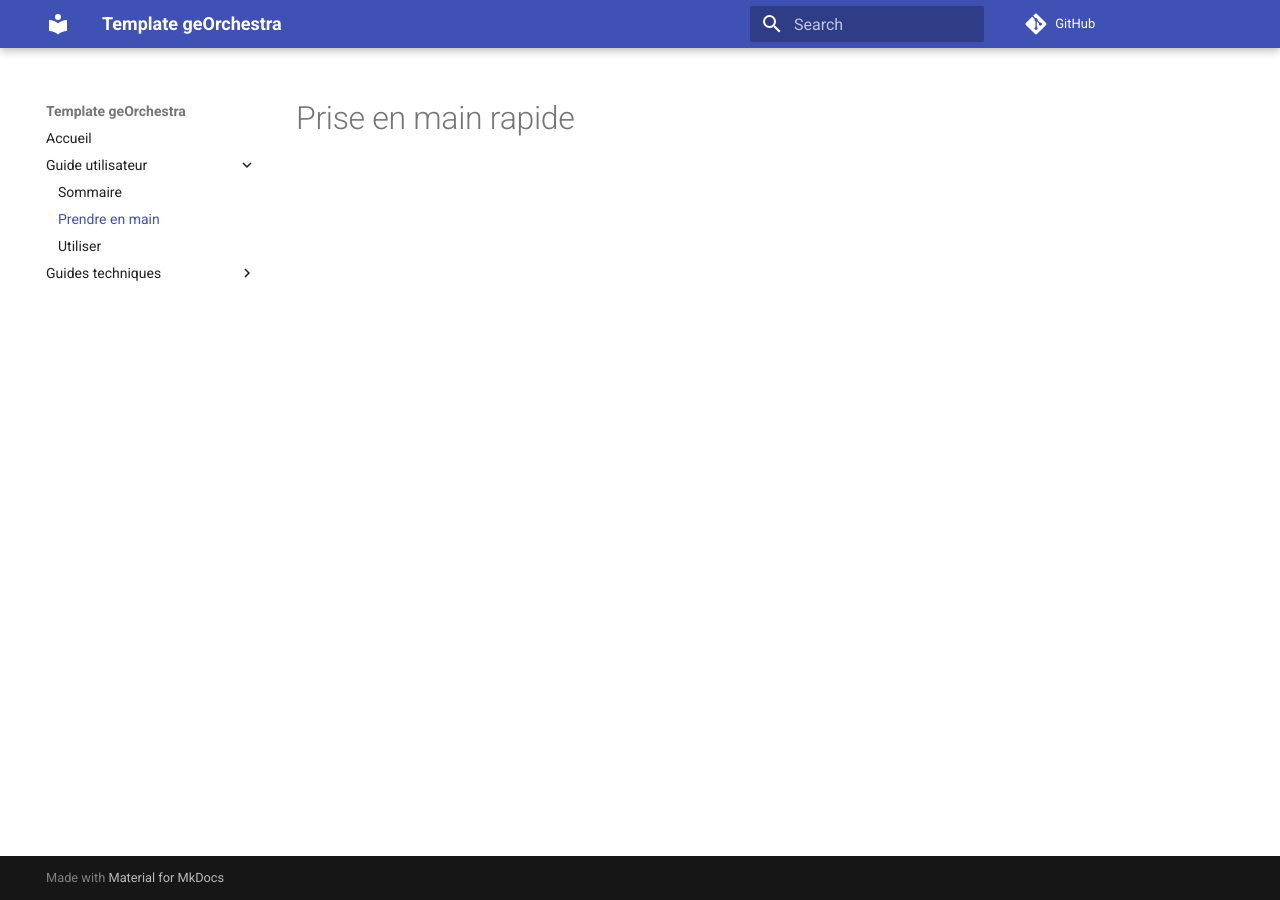
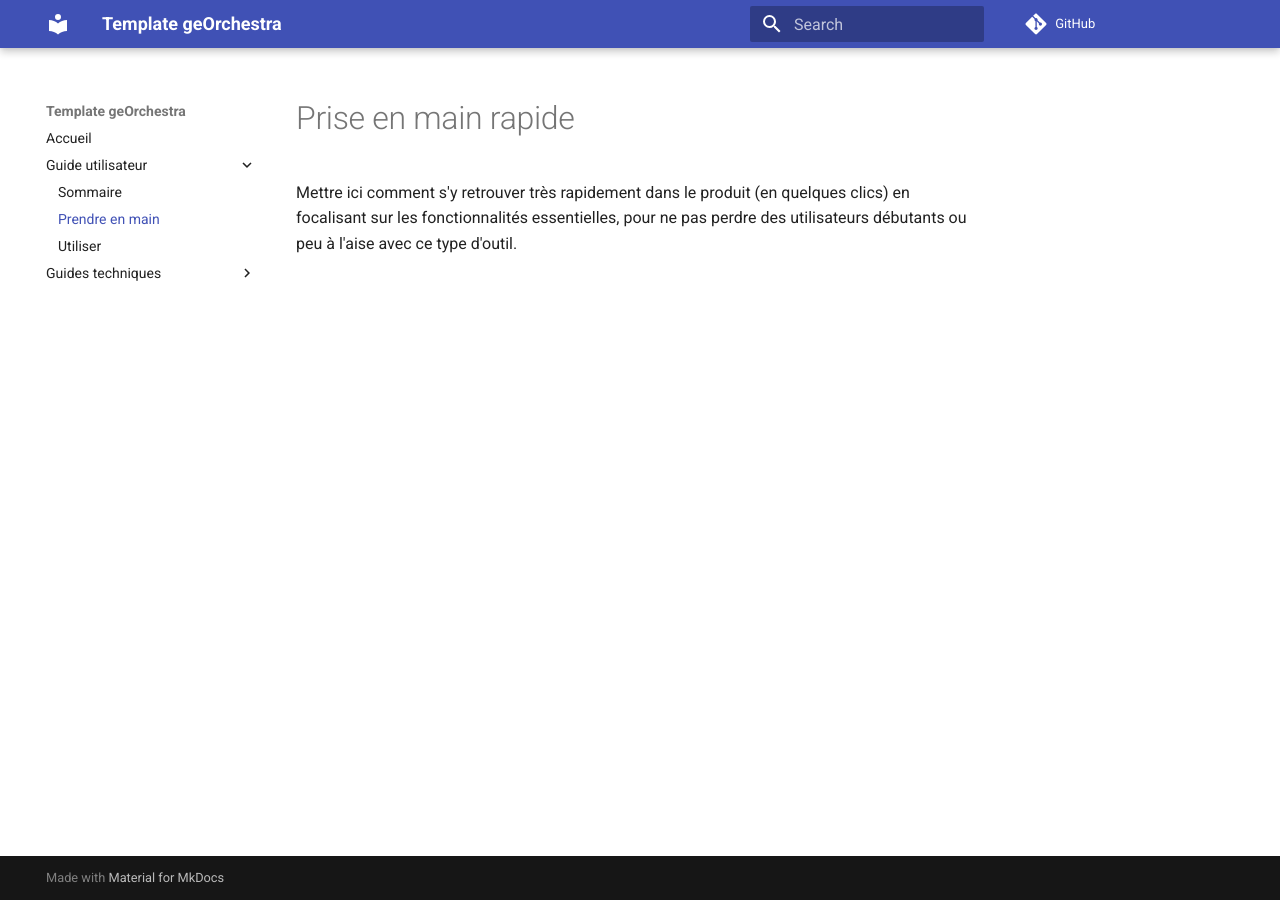
Before and after one commit to georchestra/georchestra_documentation, an MkDocs documentation site: the page built from docs/guide_utilisateur/prise_en_main.md, in a window 1280 px wide. Built offline with MkDocs 1.6.1 and Material for MkDocs 9.7.7, drawn with Linux system fonts in a browser that asks for light colours; comment, search, counter and statistics services are not loaded.

Commit message:
Description guide utilisateur : prise en main

```diff
--- a/docs/guide_utilisateur/prise_en_main.md
+++ b/docs/guide_utilisateur/prise_en_main.md
@@ -1 +1,3 @@
 # Prise en main rapide
+
+Mettre ici comment s'y retrouver très rapidement dans le produit (en quelques clics) en focalisant sur les fonctionnalités essentielles, pour ne pas perdre des utilisateurs débutants ou peu à l'aise avec ce type d'outil.
```
